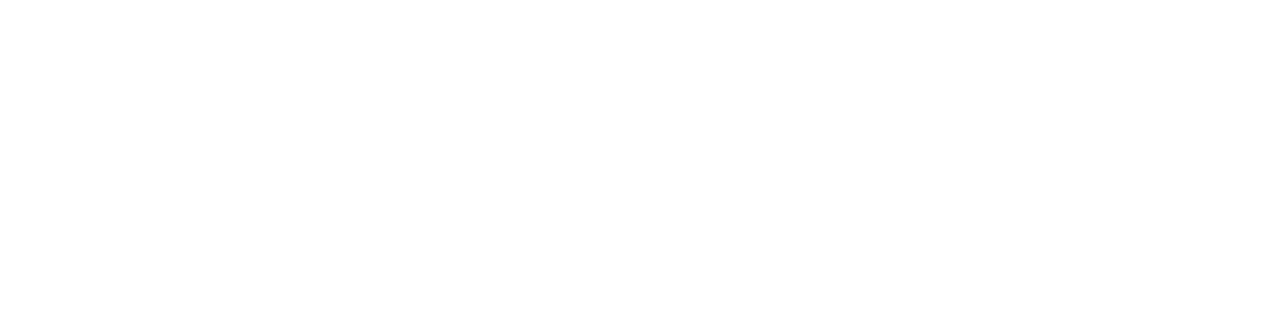
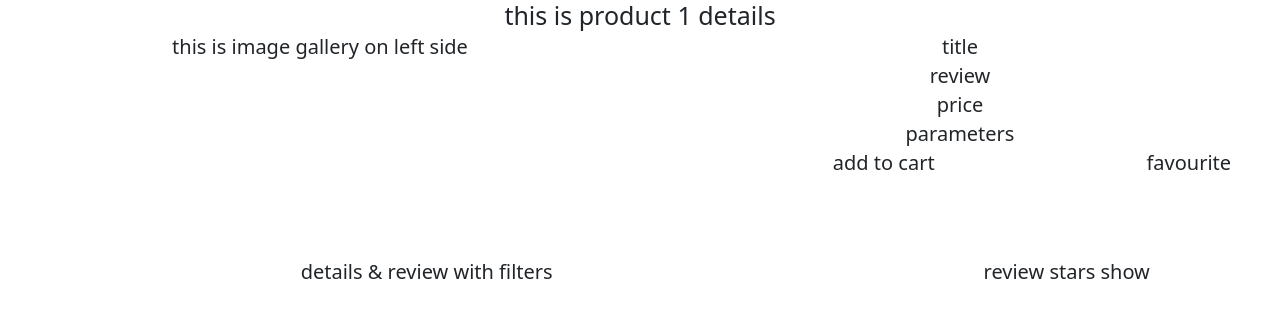
Before and after one commit to wesam196/E-store-front-end, a React (Create React App) app: page /productdetails/1 in a window 1280 px wide. Before the commit this address had no page. Shown: the top 318 px of the page. Built offline with nearby package versions, Linux system fonts and the light colour scheme.

Commit message:
create template for product details

```diff
--- a/public/index.html
+++ b/public/index.html
@@ -5,6 +5,14 @@
     <link rel="icon" href="%PUBLIC_URL%/favicon.ico" />
     <meta name="viewport" content="width=device-width, initial-scale=1" />
     <meta name="theme-color" content="#000000" />
+
+    <link rel="stylesheet" href="https://maxcdn.bootstrapcdn.com/bootstrap/3.4.1/css/bootstrap.min.css">
+  <script src="https://ajax.googleapis.com/ajax/libs/jquery/3.7.1/jquery.min.js"></script>
+  <script src="https://maxcdn.bootstrapcdn.com/bootstrap/3.4.1/js/bootstrap.min.js"></script>
+
+
+
+
 
     <meta
       name="description"
--- a/src/App.js
+++ b/src/App.js
@@ -13,6 +13,7 @@
 import ProductUpdate from './views/admin/productUpdate.js';
 import AddCategory from './views/admin/addCategory.js';
 import CategoryUpdate from './views/admin/categoryUpdate.js';
+import ProductDetails from './views/productdetails.js';
 
 function App() {
   return (
@@ -33,6 +34,7 @@
           <Route path="admin/addcategory" element={<AddCategory />} />
           <Route path='/productupdate/:id' element={ <ProductUpdate/>  }/>
           <Route path='/categoryUpdate/:id' element={ <CategoryUpdate/>  }/>
+          <Route path='/productdetails/:id' element={ <ProductDetails/>  }/>
 
           {/* Routes with GuestLayout */}
           <Route path="/" element={<GuestLayout />}>
--- /dev/null
+++ b/src/views/productdetails.js
@@ -0,0 +1,44 @@
+import { useParams } from "react-router-dom";
+
+const ProductDetails = () => {
+
+    const {id} = useParams();
+
+    return (
+        <div>
+            <h1>this is product {id} details</h1>
+
+
+
+            <div className="col-md-6">
+                <h2>this is image gallery on left side</h2>
+
+
+            </div>
+
+
+
+            <div className="col-md-6">
+                <h2>title</h2>
+                <h2>review</h2>
+                <h2>price</h2>
+                <h2>parameters</h2>
+                <h2 className="col-md-9">add to cart</h2>
+                <h2 className="col-md-3">favourite</h2>
+            </div>
+
+            <br /><br /><br /><br /><br /><br /><br /><br /><br /><br /><br /><br /><br /><br /><br />
+            <div className="col-md-8">
+                <h2>details & review with filters</h2>
+            </div>
+
+            <div className="col-md-4">
+                <h2>review stars show</h2>
+            </div>
+
+
+        </div>
+    );
+}
+
+export default ProductDetails;
--- a/src/views/products.js
+++ b/src/views/products.js
@@ -39,7 +39,7 @@
           <div className="card-body">
             <h5 className="card-title">{item.title}</h5>
             <p className="card-text">{item.price} SR</p>
-            <Link to={`/product_details/${item.id}`} className="btn details-btn">
+            <Link to={`/productdetails/${item.id}`} className="btn details-btn">
               Read More
             </Link>
           </div>
```
